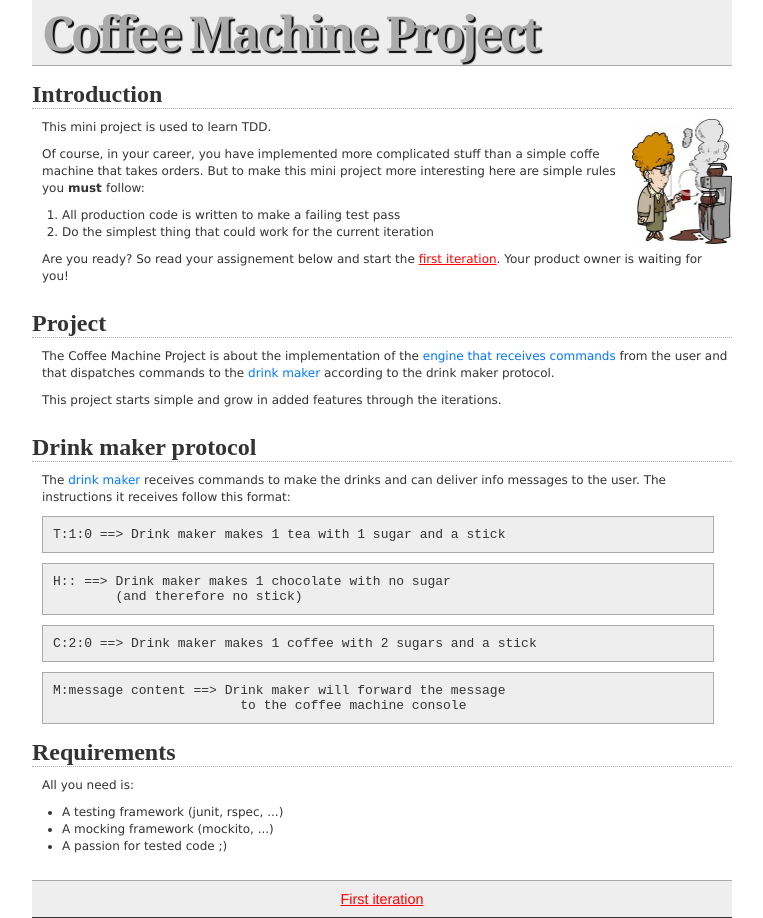
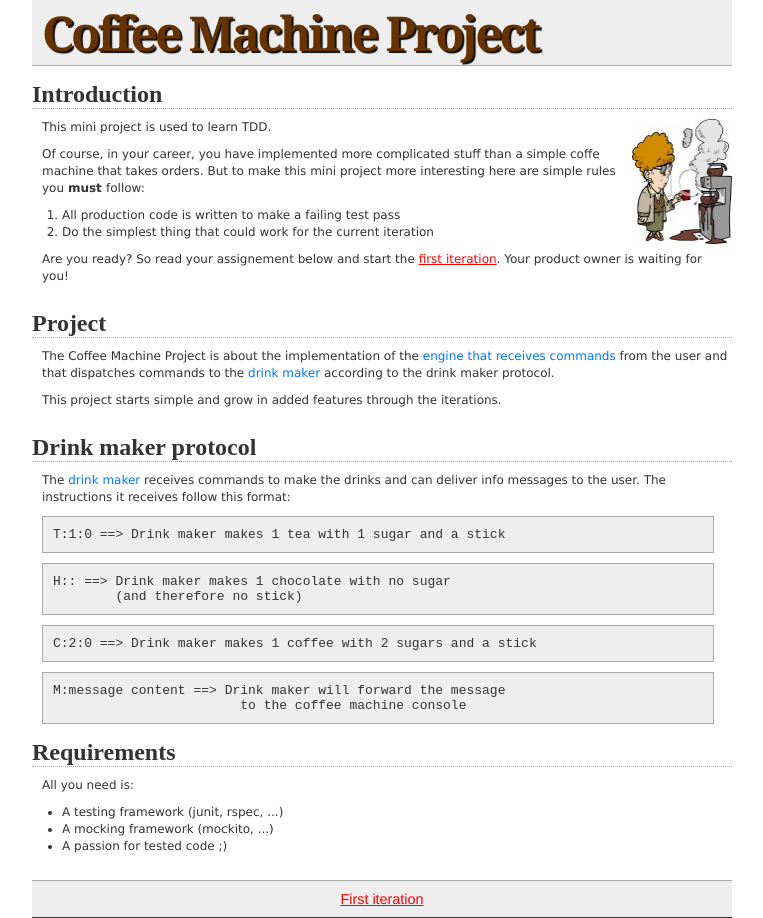
Before and after one commit to simcap/coffeemachine, a plain HTML site: page index.html in a window 1280 px wide. Shown: the whole page, without its empty margins (258-1021 px from the left). Drawn offline with Linux system fonts and the light colour scheme.

Commit message:
new brown for header

```diff
--- a/coffeemachine.css
+++ b/coffeemachine.css
@@ -25,7 +25,7 @@ body {
 
 #header h1 {
   font-family: georgia;
-  color: #aaa;
+  color: #663300;
   letter-spacing: -3px;
   font-size: 3em;
 	text-shadow: #0c0c0c 2px 2px 1px;
```
